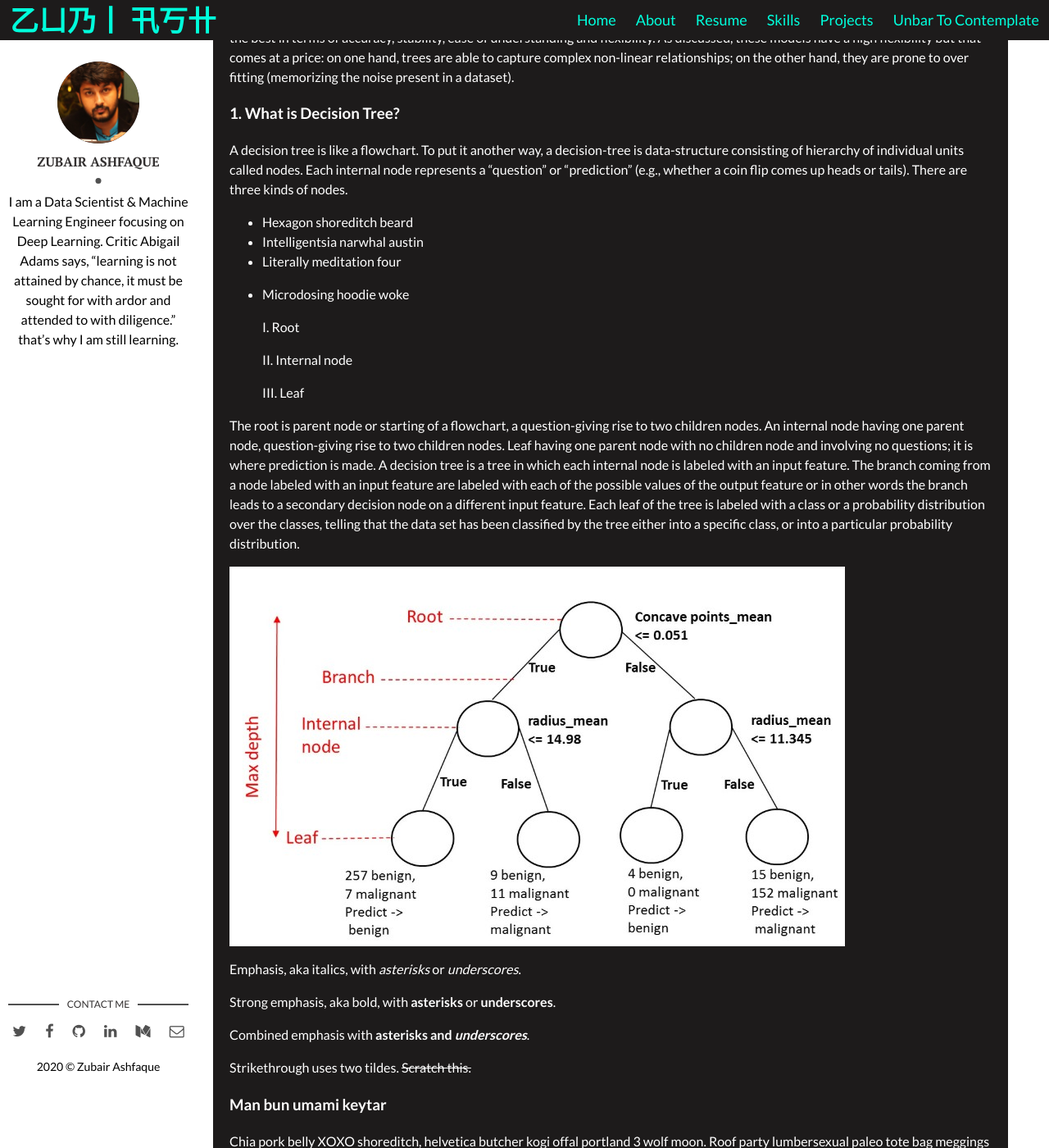
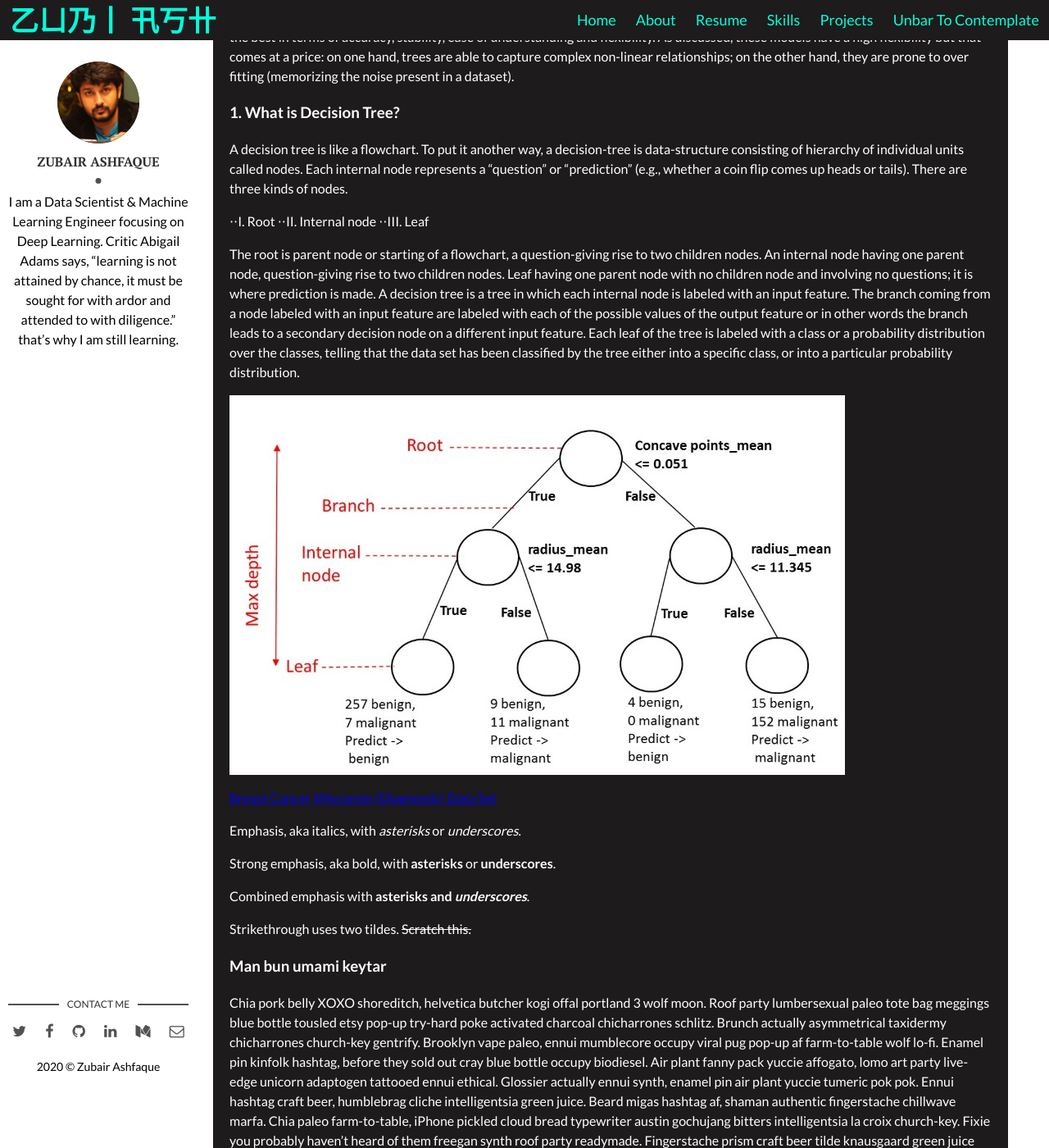
Before and after one commit to zubairashfaque/my-site, a Jekyll site: the page built from _posts/2020-01-16-Tree-Based-Modeling-from-Scratch-(Python).markdown, in a window 1280 px wide and 1400 px high, scrolled down 926 px. Shown: the whole window at 82% size. Built offline with Jekyll 4.4.1, drawn with Linux system fonts in a browser that asks for light colours; comment, search, counter and statistics services are not loaded.

Commit message:
Update 2020-01-16-Tree-Based-Modeling-from-Scratch-(Python).markdown

```diff
--- a/_posts/2020-01-16-Tree-Based-Modeling-from-Scratch-(Python).markdown
+++ b/_posts/2020-01-16-Tree-Based-Modeling-from-Scratch-(Python).markdown
@@ -10,7 +10,7 @@ tags: [ZUBI_ASH, BLOG, DATACAMP, Decision_Tree_Algorithm] # add tag
 
 In this blog, I will cover in detail my understanding of tree-based modes. This tutorial is for beginners to learn tree-based modeling from scratch.
 
-####  Overview
+###  Overview
 *	Explaining of tree based models for classification and regression from scratch with their advantages and disadvantages.
 *	Learn supervised machine learning concepts like Classification and Regression Trees (CART), Bagging and Random Forests, Boosting random forest, and ensemble methods.
 *	Implementation of these tree based machine-learning algorithms in Python.
@@ -24,22 +24,17 @@ Decision tree are supervised learning models used in data mining. In other words
 A decision tree is like a flowchart. To put it another way, a decision-tree is data-structure consisting of hierarchy of individual units called nodes. Each internal node represents a “question” or “prediction” (e.g., whether a coin flip comes up heads or tails).
 There are three kinds of nodes.
 
-* Hexagon shoreditch beard
-* Intelligentsia narwhal austin
-* Literally meditation four
-* Microdosing hoodie woke
-
-  I. Root
-
-  II. Internal node
-
-  III. Leaf
+  ⋅⋅I. Root
+  ⋅⋅II. Internal node
+  ⋅⋅III. Leaf
 
 The root is parent node or starting of a flowchart, a question-giving rise to two children nodes. An internal node having one parent node, question-giving rise to two children nodes. Leaf having one parent node with no children node and involving no questions; it is where prediction is made.
 A decision tree is a tree in which each internal node is labeled with an input feature. The branch coming from a node labeled with an input feature are labeled with each of the possible values of the output feature or in other words the branch leads to a secondary decision node on a different input feature. Each leaf of the tree is labeled with a class or a probability distribution over the classes, telling that the data set has been classified by the tree either into a specific class, or into a particular probability distribution.
 
 
 ![Breast Cancer Wisconsin (Diagnostic) Data Set]({{site.baseurl}}/assets/img/tree-1.jpg)
+
+ [Breast Cancer Wisconsin (Diagnostic) Data Set](https://www.google.com)
 
 Emphasis, aka italics, with *asterisks* or _underscores_.
 
```
